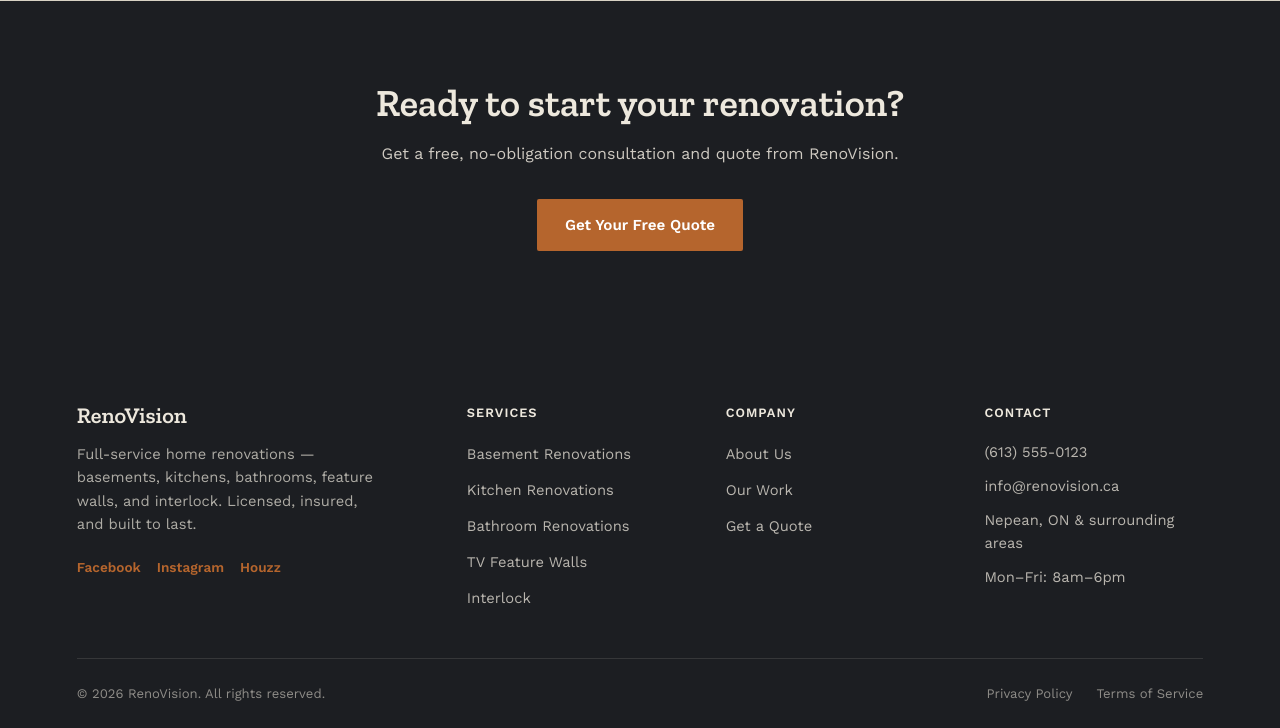
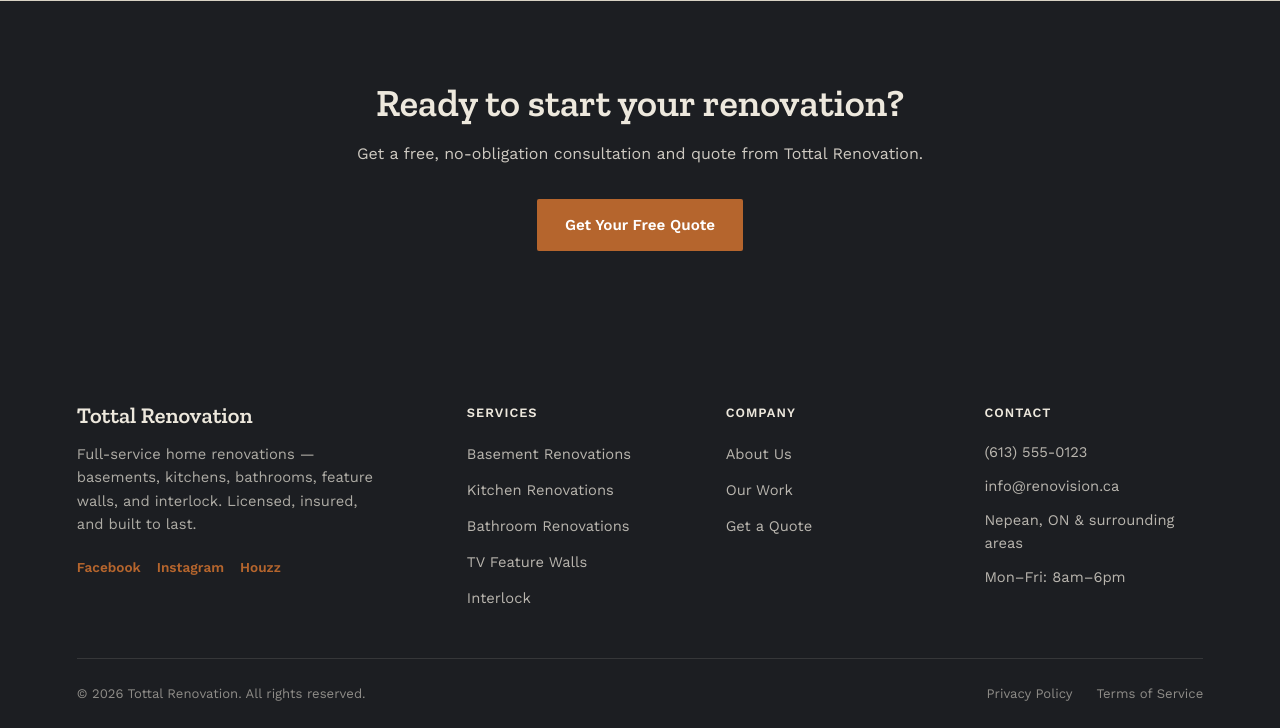
Before and after one commit to Nhasa3/RenoVision, a Django app: page / in a window 1280 px wide. Shown: the part 3352-4080 px from the top of the page. Run offline with Django 5.2, Linux system fonts and the light colour scheme.

Commit message:
Changed the name of website from RenoVision to Tottal Renovation as requested

```diff
--- a/mysite/template/about/about.html
+++ b/mysite/template/about/about.html
@@ -40,7 +40,7 @@
                     <h2 class="fw-bold mb-4">Who We Are</h2>
 
                     <p>
-                        At <strong>Company Name</strong>, we are dedicated to transforming homes
+                        At <strong>Tottal Reonvaiton</strong>, we are dedicated to transforming homes
                         and commercial spaces with expert renovation services throughout Ottawa
                         and the surrounding communities.
                     </p>
--- a/mysite/template/emails/customer_confirmation.html
+++ b/mysite/template/emails/customer_confirmation.html
@@ -10,7 +10,7 @@
 
     <p>
         We have successfully received your renovation quote request.
-        Thank you for choosing RenoVision.
+        Thank you for choosing Tottal Renovation.
     </p>
 
     <p>
@@ -66,7 +66,7 @@
 
     <p>
         Regards,<br>
-        <strong>RenoVision Team</strong>
+        <strong>Tottal Renovation Team</strong>
     </p>
     <p>Email: renotest93@gmail.com<br>
         Phone number: (613) 000-0000
--- a/mysite/template/homepage/index.html
+++ b/mysite/template/homepage/index.html
@@ -4,8 +4,8 @@
     <head>
         <meta charset="UTF-8">
         <meta name="viewport" content="width=device-width, initial-scale=1.0">
-        <title>RenoVision | Full-Service Home Renovation</title>
-        <meta name="description" content="RenoVision is a full-service renovation company specializing in basements, kitchens, bathrooms, feature walls, and interlock. Licensed, insured, and built on craftsmanship.">
+        <title>Tottal Renovation | Full-Service Home Renovation</title>
+        <meta name="description" content="Tottal Renovation is a full-service renovation company specializing in basements, kitchens, bathrooms, feature walls, and interlock. Licensed, insured, and built on craftsmanship.">
         <link rel="preconnect" href="https://fonts.googleapis.com">
         <link rel="preconnect" href="https://fonts.gstatic.com" crossorigin>
         <link href="https://fonts.googleapis.com/css2?family=Zilla+Slab:wght@500;600;700&family=Work+Sans:wght@400;500;600&display=swap" rel="stylesheet">
@@ -19,7 +19,7 @@
 
         <!-- ============ HERO ============ -->
         <section class="hero">
-            <img src="{% static 'resources/h-bg.jpg' %}" class="hero-bg" alt="Recently renovated home interior by RenoVision">
+            <img src="{% static 'resources/h-bg.jpg' %}" class="hero-bg" alt="Recently renovated home interior by Tottal Renovation">
             <div class="hero-overlay"></div>
             <div class="hero-content">
                 <p class="eyebrow">Licensed &amp; Insured General Contractor</p>
@@ -55,12 +55,12 @@
         <!-- ============ ABOUT ============ -->
         <section class="about" id="about">
             <div class="about-media">
-                <img src="{% static 'resources/kitchen.jpg' %}" alt="A RenoVision kitchen renovation">
+                <img src="{% static 'resources/kitchen.jpg' %}" alt="A Tottal Renovation kitchen renovation">
             </div>
             <div class="about-copy">
-                <p class="eyebrow">About RenoVision</p>
+                <p class="eyebrow">About Tottal Renovation</p>
                 <h2>A local team that treats your home like it matters.</h2>
-                <p>RenoVision is a full-service renovation company built on a simple idea: good work speaks for itself. We handle everything from the first measurement to the final walkthrough &mdash; design, permits, materials, and skilled trades &mdash; so you deal with one team, not five subcontractors.</p>
+                <p>Tottal Renovation is a full-service renovation company built on a simple idea: good work speaks for itself. We handle everything from the first measurement to the final walkthrough &mdash; design, permits, materials, and skilled trades &mdash; so you deal with one team, not five subcontractors.</p>
                 <p>Every project is backed by transparent pricing, a written timeline, and a crew that shows up when they say they will.</p>
                 <ul class="about-points">
                     <li>In-house design &amp; project management</li>
@@ -155,7 +155,7 @@
         <!-- ============ CTA ============ -->
         <section class="cta" id="contact">
             <h2>Ready to start your renovation?</h2>
-            <p>Get a free, no-obligation consultation and quote from RenoVision.</p>
+            <p>Get a free, no-obligation consultation and quote from Tottal Renovation.</p>
             <a href="{% url 'web:basement'%}#quote" class="btn btn-primary">Get Your Free Quote</a>
         </section>
 
--- a/mysite/template/partials/footer.html
+++ b/mysite/template/partials/footer.html
@@ -3,7 +3,7 @@
     <div class="footer-top">
 
         <div class="footer-brand">
-            <h3>RenoVision</h3>
+            <h3>Tottal Renovation</h3>
             <p>Full-service home renovations &mdash; basements, kitchens, bathrooms, feature walls, and interlock. Licensed, insured, and built to last.</p>
             <div class="footer-social">
                 <a href="#" aria-label="Facebook">Facebook</a>
@@ -45,7 +45,7 @@
     </div>
 
     <div class="footer-bottom">
-        <p>&copy; {% now "Y" %} RenoVision. All rights reserved.</p>
+        <p>&copy; {% now "Y" %} Tottal Renovation. All rights reserved.</p>
         <div class="footer-legal">
             <a href="{% url 'web:privacy' %}">Privacy Policy</a>
             <a href="{% url 'web:term' %}">Terms of Service</a>
--- a/mysite/template/partials/form.html
+++ b/mysite/template/partials/form.html
@@ -7,7 +7,7 @@
     <meta charset="UTF-8">
     <meta name="viewport" content="width=device-width, initial-scale=1.0">
 
-    <title>Request a Quote | RenoVision</title>
+    <title>Request a Quote | Tottal Renovation</title>
 
     <link rel="stylesheet" href="{% static 'css/form.css' %}">
     <link rel="stylesheet" href="{% static 'css/header.css' %}">
--- a/mysite/template/partials/header.html
+++ b/mysite/template/partials/header.html
@@ -5,7 +5,7 @@
 <header class="header" id="header">
 
     <a href="{% url 'web:index' %}" class="logo">
-        <img src="{% static 'resources/lgo.png' %}" alt="RenoVision Logo" class="header-logo">
+        <img src="{% static 'resources/lgo.png' %}" alt="Tottal Renovation Logo" class="header-logo">
     </a>
 
 
--- a/mysite/template/partials/privacy_policy.html
+++ b/mysite/template/partials/privacy_policy.html
@@ -7,7 +7,7 @@
 <meta charset="UTF-8">
 <meta name="viewport" content="width=device-width, initial-scale=1.0">
 
-<title>Privacy Policy | RenoVision</title>
+<title>Privacy Policy | Tottal Renovation</title>
 
 <link rel="stylesheet" href="{% static 'css/legal.css' %}">
 
@@ -32,7 +32,7 @@
 </p>
 
 <p>
-At RenoVision, we respect your privacy and are committed to protecting
+At Tottal Renovation, we respect your privacy and are committed to protecting
 the personal information you provide when requesting a renovation quote.
 This Privacy Policy explains what information we collect, why we collect it,
 and how we protect it.
@@ -136,7 +136,7 @@
 
 <p>
 
-RenoVision
+Tottal Renovation
 
 <br><br>
 
--- a/mysite/template/partials/thank_you.html
+++ b/mysite/template/partials/thank_you.html
@@ -2,7 +2,7 @@
 <!DOCTYPE html>
 <html>
 <head>
-    <title>Thank You - RenoVision</title>
+    <title>Thank You - Tottal Renovation</title>
     <link rel="stylesheet" href="{% static 'css/header.css' %}">
     <style>
         .confirmation-container {
--- a/mysite/template/services/basement.html
+++ b/mysite/template/services/basement.html
@@ -4,7 +4,7 @@
     <head>
         <meta charset="UTF-8">
         <meta name="viewport" content="width=device-width, initial-scale=1.0">
-        <title>Basement Renovations | RenoVision</title>
+        <title>Basement Renovations | Tottal Renovation</title>
         <meta name="description" content="Basement renovations by RenoVision — framing, egress windows, waterproofing, electrical, and finishing. Licensed, insured, and built to add real living space.">
         <link rel="preconnect" href="https://fonts.googleapis.com">
         <link rel="preconnect" href="https://fonts.gstatic.com" crossorigin>
@@ -92,7 +92,7 @@
         <!-- ============ WHY US ============ -->
         <section class="why-us">
             <div class="section-heading">
-                <p class="eyebrow">Why RenoVision</p>
+                <p class="eyebrow">Why Tottal Renovation</p>
                 <h2>Built for below-grade work specifically</h2>
             </div>
             <div class="why-grid">
```
Also changed, not shown: mysite/template/partials/terms_of_service.html (+5 -5 lines), mysite/template/services/bathroom.html (+4 -4 lines), mysite/template/services/interlock.html (+4 -4 lines), mysite/template/services/kitchen.html (+4 -4 lines), mysite/template/services/tv.html (+4 -4 lines).
